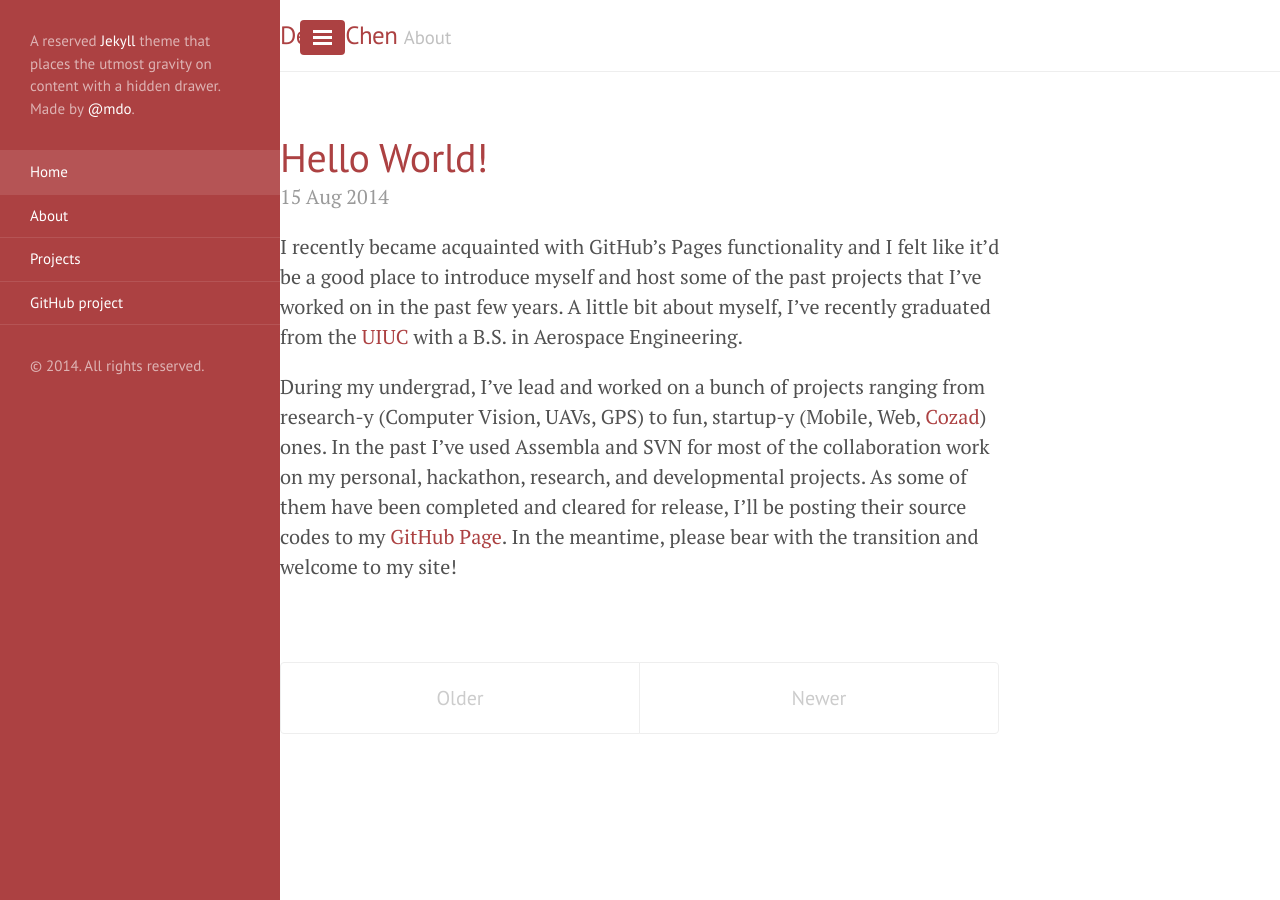
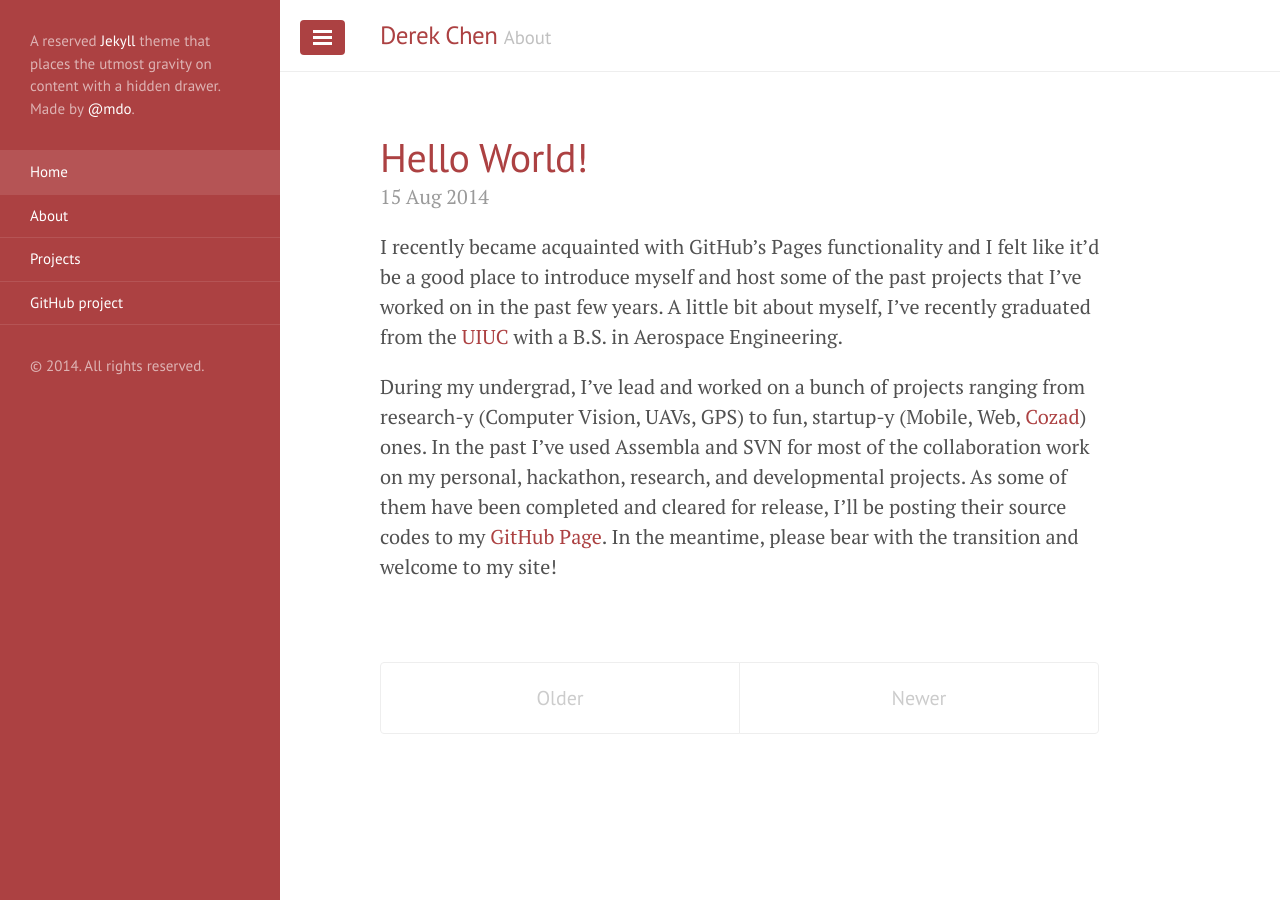
Before and after one commit to derektrc/derektrc.github.io, a Jekyll site: the page built from index.html, in a window 1280 px wide. Built offline with Jekyll 4.4.1, drawn with Linux system fonts in a browser that asks for light colours; Markdown is read by kramdown in place of the engine named in the settings; the list of posts is cut into pages by our own code.

Commit message:
Update lanyon.css

```diff
--- a/public/css/lanyon.css
+++ b/public/css/lanyon.css
@@ -282,7 +282,12 @@ a.sidebar-nav-item:focus {
   visibility: visible;
 }
 
-/*#sidebar-checkbox:checked ~ .wrap,*/
+#sidebar-checkbox:checked ~ .wrap {
+  -webkit-transform: translateX(5rem);
+      -ms-transform: translateX(5rem);
+          transform: translateX(5rem);
+}
+
 #sidebar-checkbox:checked ~ .sidebar,
 #sidebar-checkbox:checked ~ .sidebar-toggle {
   -webkit-transform: translateX(14rem);
```
